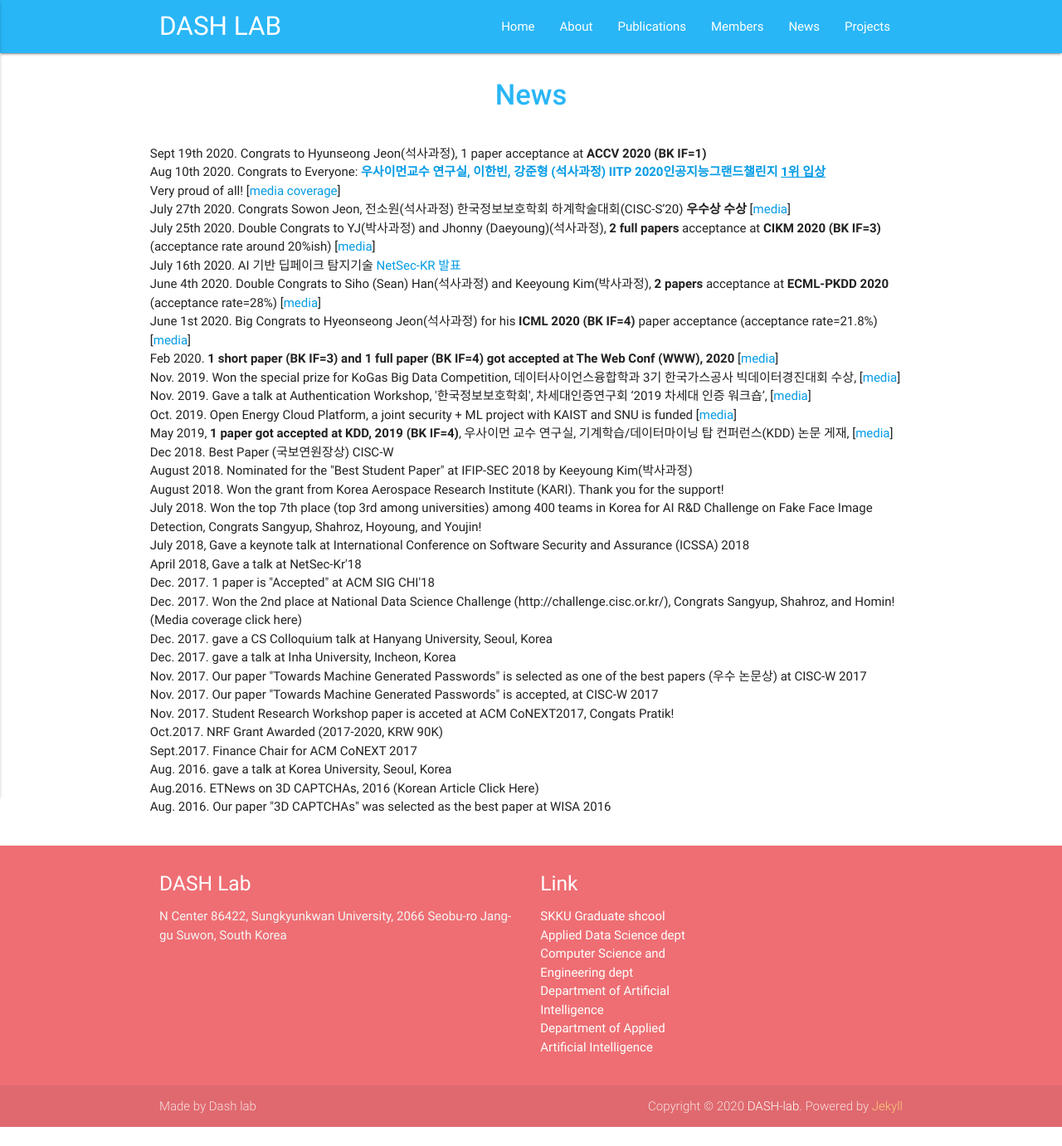
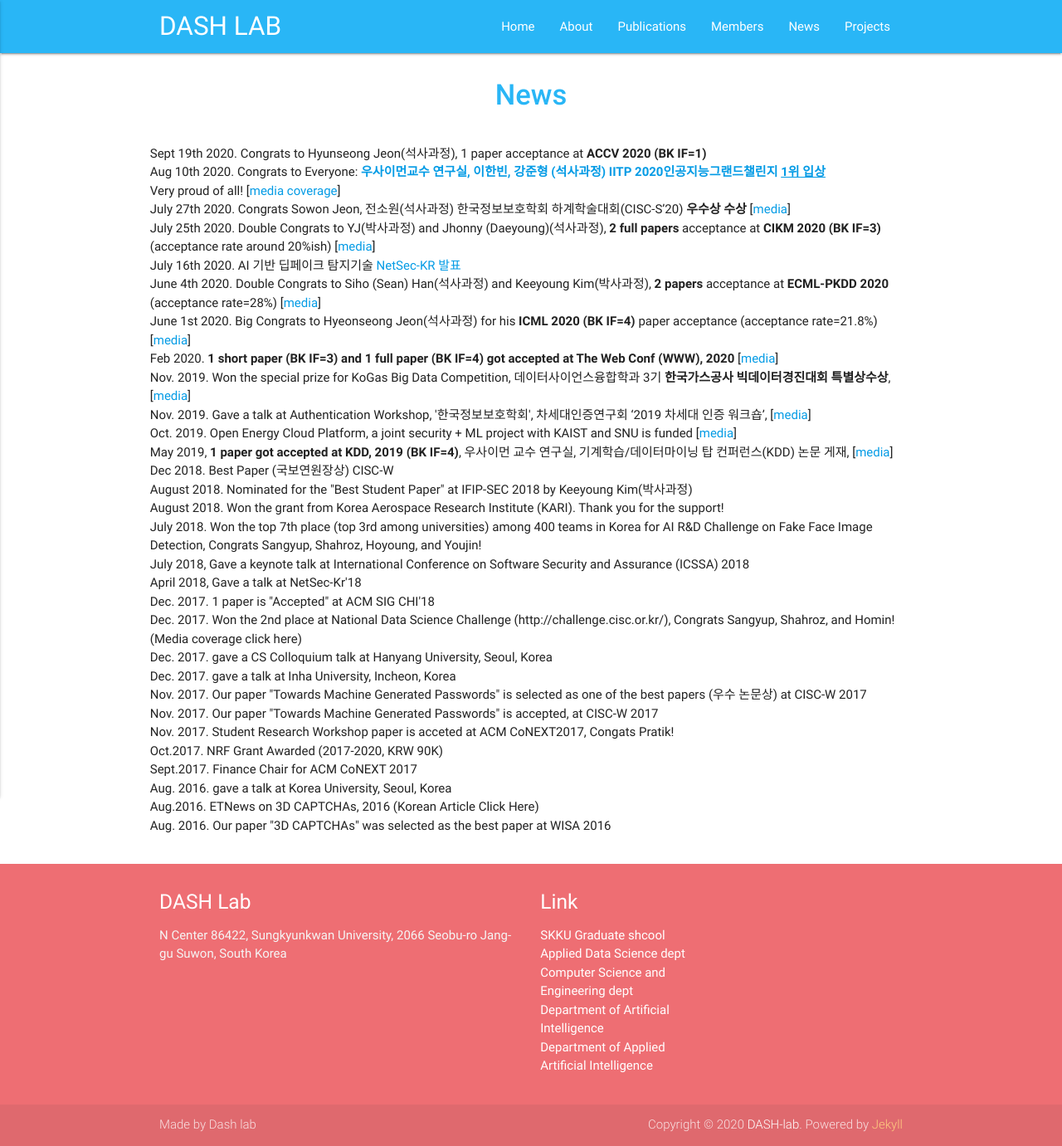
Before and after one commit to Yurim990507/DASH-Lab.github.io, a Jekyll site: the page built from example4.md, in a window 1280 px wide. Shown: the whole page at 83% size. Built offline with Jekyll 4.4.1, drawn with Linux system fonts in a browser that asks for light colours; before the commit the page ends 1358 px from its top, so only the background shows below that.

Commit message:
Update example4.md

```diff
--- a/example4.md
+++ b/example4.md
@@ -18,7 +18,7 @@ June 4th 2020. Double Congrats to Siho (Sean) Han(석사과정) and Keeyoung Kim
 June 1st 2020. Big Congrats to Hyeonseong Jeon(석사과정) for his <b>ICML 2020 (BK IF=4) </b> paper acceptance (acceptance rate=21.8%) [<a href="https://ai.skku.edu/ai/community/news.do?mode=view&articleNo=97854&article.offset=0&articleLimit=10">media</a>]<br>
 Feb 2020. <b> 1 short paper (BK IF=3) and 1 full paper (BK IF=4) got accepted at The Web Conf (WWW), 2020 </b> [<a href="https://cs.skku.edu/edures/research/view/4808">media</a>] <br>
 
-Nov. 2019. Won the special prize for KoGas Big Data Competition, 데이터사이언스융합학과 3기 한국가스공사 빅데이터경진대회 수상, [<a href="https://sci-cube.skku.edu/sci-cube/community/news.do?mode=view&articleNo=87619&article.offset=0&articleLimit=10">media</a>] <br>
+Nov. 2019. Won the special prize for KoGas Big Data Competition, 데이터사이언스융합학과 3기 <b>한국가스공사 빅데이터경진대회 특별상수상</b>, [<a href="https://sci-cube.skku.edu/sci-cube/community/news.do?mode=view&articleNo=87619&article.offset=0&articleLimit=10">media</a>] <br>
 
 Nov. 2019. Gave a talk at Authentication Workshop, '한국정보보호학회', 차세대인증연구회 ‘2019 차세대 인증 워크숍’, [<a href="http://www.youthdaily.co.kr/news/article.html?no=21734">media</a>]<br>
 
```
